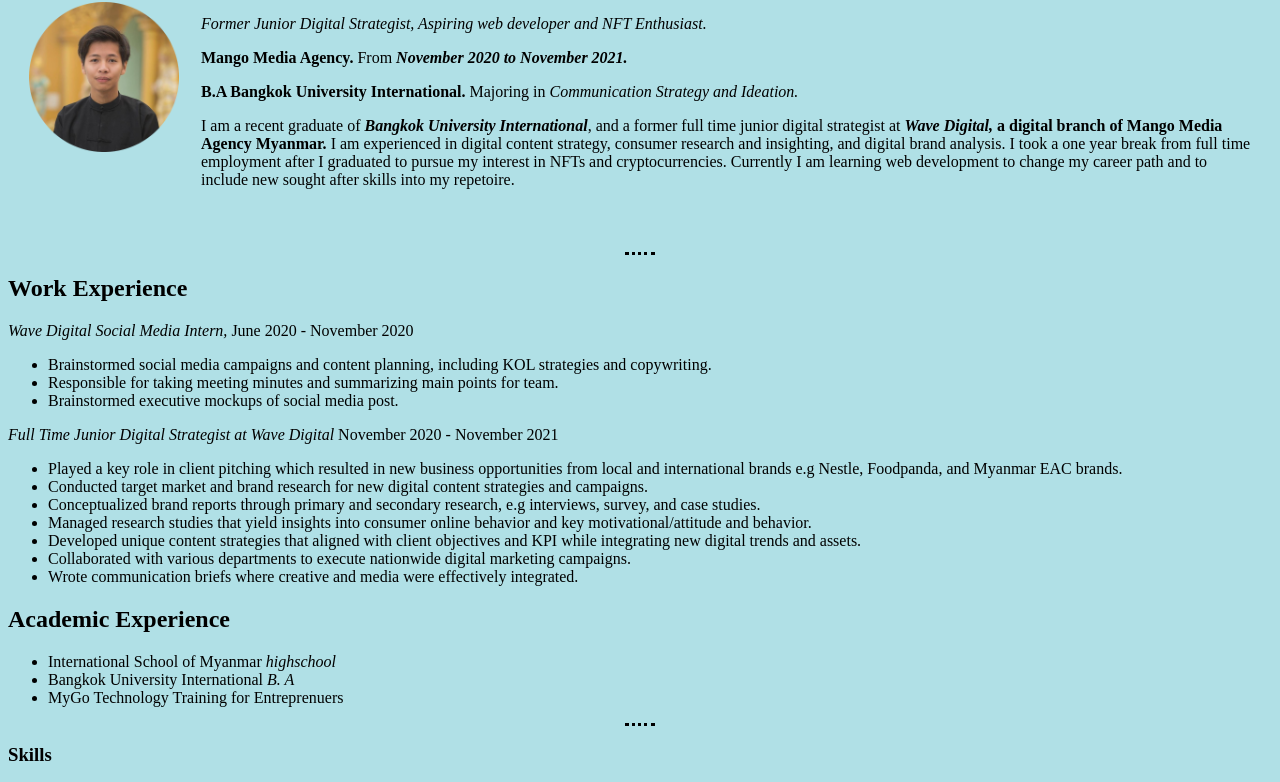
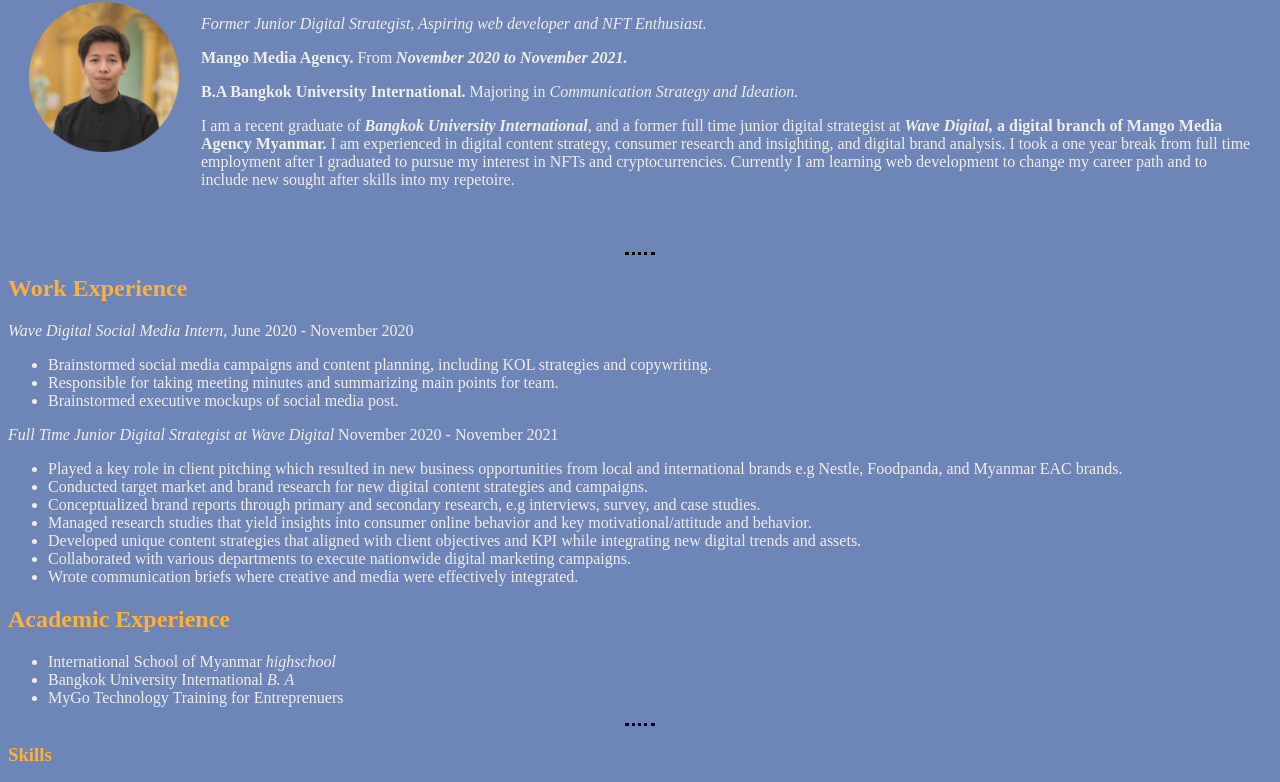
Before and after one commit to goodgrasss/Resume, a plain HTML site: page index.html in a window 1280 px wide. Shown: the part 94-876 px from the top of the page. Drawn offline with Linux system fonts and the light colour scheme; files that its build step writes are made by us from their sources.

Commit message:
Update styles.css

```diff
--- a/styles.css
+++ b/styles.css
@@ -1,10 +1,33 @@
   body {
-    background-color: powderblue;
+    background-color: #6E85B7;
 
   }
 
+  h1{
+    color: #FEB139;
+  }
+  h2{
+    color: #FEB139;
+  }
+  h3{
+    color: #FEB139;
+  }
+  p{
+    color: #F1EEE9;
+  }
+  li{
+    color: #F1EEE9;
+  }
+  table{
+    color: #F1EEE9;
+  }
+  label{
+    color: #F1EEE9;
+  }
+
+
   hr {
-    background-color: powderblue;
+    background-color: #6E85B7;
     border-style: none;
     border-top: dotted;
     height: 0px;
```
